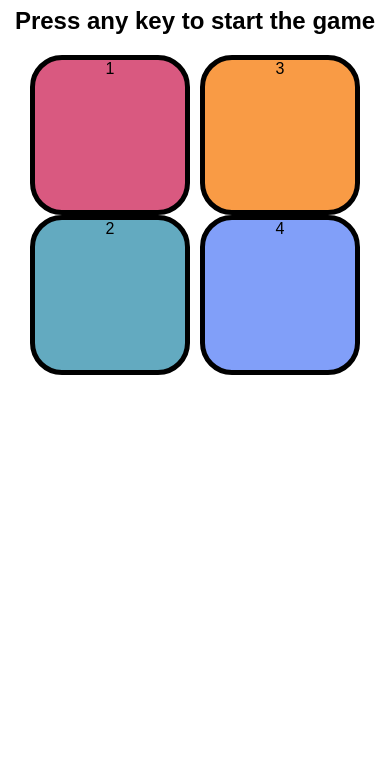
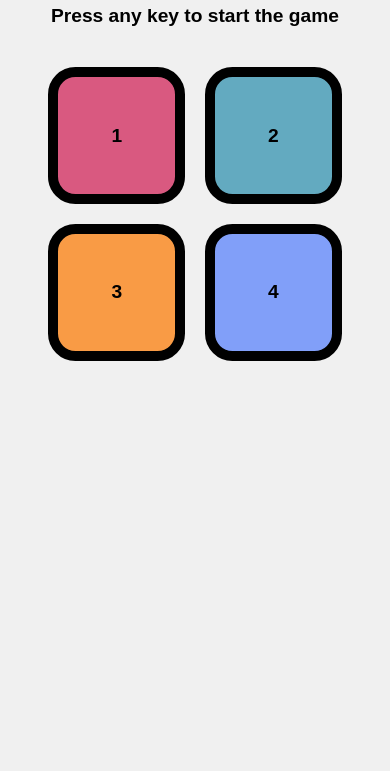
Before and after one commit to ryan6t4/mysql2, a plain HTML site: page index.html in a window 390 px wide. Shown: the part 73-844 px from the top of the page. Drawn offline with Linux system fonts and the light colour scheme.

Commit message:
Update game.css

```diff
--- a/game.css
+++ b/game.css
@@ -1,33 +1,133 @@
+/* Basic styling */
 body {
-    text-align: center;
-    font-family: Arial, sans-serif;
+  text-align: center;
+  font-family: Arial, sans-serif;
+  margin: 0;
+  padding: 0;
+  background-color: #f0f0f0;
 }
 
-#startBtn {
-    padding: 10px 20px;
-    font-size: 18px;
-    cursor: pointer;
-    margin: 10px;
+h1 {
+  font-size: 2.5rem;
+  margin-top: 20px;
+}
+
+h2 {
+  font-size: 1.5rem;
+  margin-top: 10px;
+  margin-bottom: 20px;
 }
 
 .btn-container {
-    display: flex;
-    flex-wrap: wrap;
-    justify-content: center;
-    gap: 10px;
+  display: flex;
+  justify-content: center;
+  flex-wrap: wrap; /* Allow buttons to wrap on smaller screens */
+  margin-top: 30px;
 }
 
-.btn {
-    height: 150px;
-    width: 150px;
-    border-radius: 20%;
-    border: 5px solid black;
+.line-one,
+.line-two {
+  display: flex;
+  justify-content: center;
+  width: 100%;
 }
 
-.red { background-color: #d95980; }
-.green { background-color: #63aac0; }
-.yellow { background-color: #f99b45; }
-.purple { background-color: #819ff9; }
+/* Styling for buttons */
+.btn {
+  height: 15vw;
+  width: 15vw;
+  min-height: 150px;
+  min-width: 150px;
+  border-radius: 20%;
+  border: 10px solid black;
+  margin: 2.5vw;
+  cursor: pointer;
+  transition: background-color 0.2s ease-in-out;
+  display: flex;
+  align-items: center;
+  justify-content: center;
+  font-size: 1.5rem;
+  font-weight: bold;
+}
 
-.flash { background-color: white; }
-.userFlash { background-color: lightgreen; }
+.red {
+  background-color: #d95980;
+}
+
+.green {
+  background-color: #63aac0;
+}
+
+.purple {
+  background-color: #819ff9;
+}
+
+.yellow {
+  background-color: #f99b45;
+}
+
+/* Flash effects for buttons */
+.flash {
+  background-color: white;
+}
+
+.userFlash {
+  background-color: green !important;
+}
+
+/* Responsive Styling with Media Queries */
+
+/* Small devices (up to 600px) */
+@media (max-width: 600px) {
+  h1 {
+    font-size: 2rem;
+  }
+  h2 {
+    font-size: 1.2rem;
+  }
+  .btn {
+    height: 30vw;
+    width: 30vw;
+    min-height: 100px;
+    min-width: 100px;
+    font-size: 1.2rem;
+  }
+  .line-one,
+  .line-two {
+    flex-direction: row; /* Ensure the buttons align horizontally */
+  }
+}
+
+/* Medium devices (601px to 1024px) */
+@media (min-width: 601px) and (max-width: 1024px) {
+  h1 {
+    font-size: 2.5rem;
+  }
+  h2 {
+    font-size: 1.4rem;
+  }
+  .btn {
+    height: 18vw;
+    width: 18vw;
+    min-height: 150px;
+    min-width: 150px;
+  }
+  .line-one,
+  .line-two {
+    flex-direction: row; /* Ensure the buttons align horizontally */
+  }
+}
+
+/* Large devices (above 1024px) */
+@media (min-width: 1025px) {
+  .btn {
+    height: 15vw;
+    width: 15vw;
+    min-height: 150px;
+    min-width: 150px;
+  }
+  .line-one,
+  .line-two {
+    flex-direction: row; /* Ensure the buttons align horizontally */
+  }
+}
```
